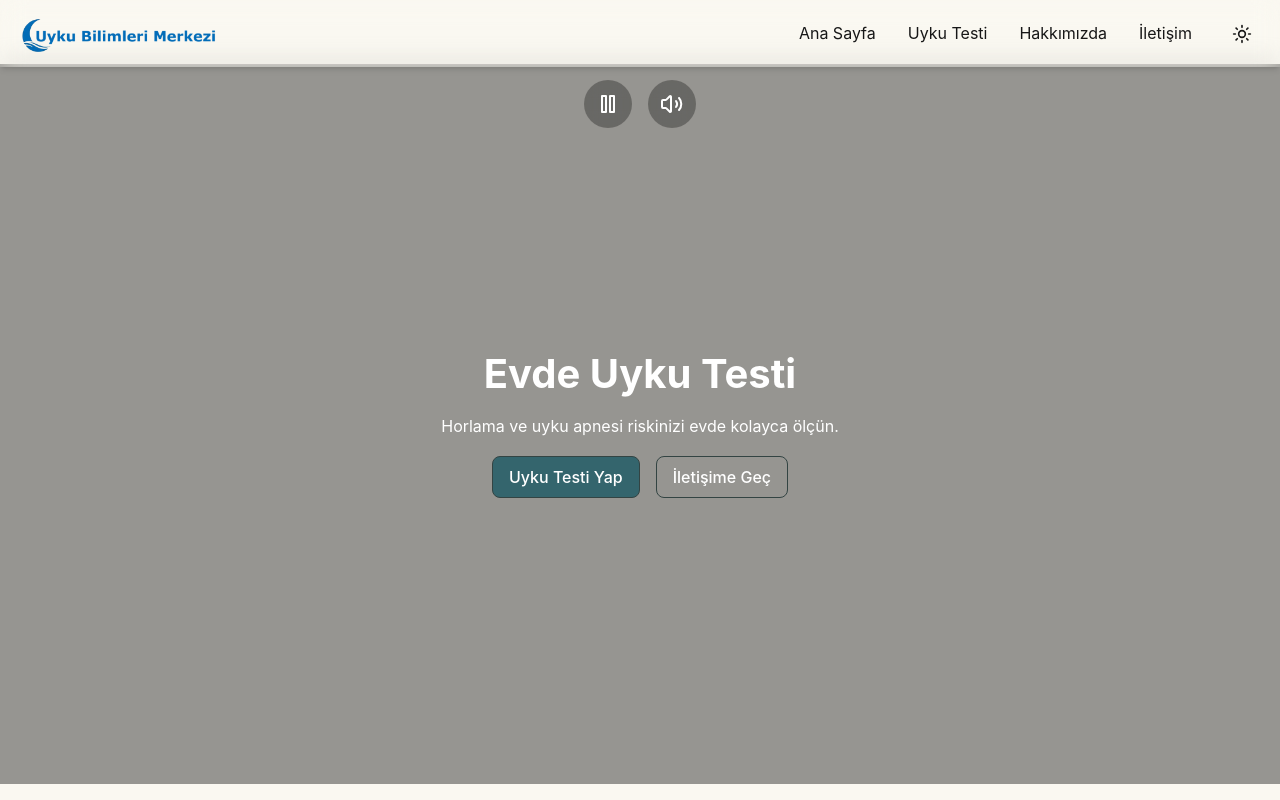
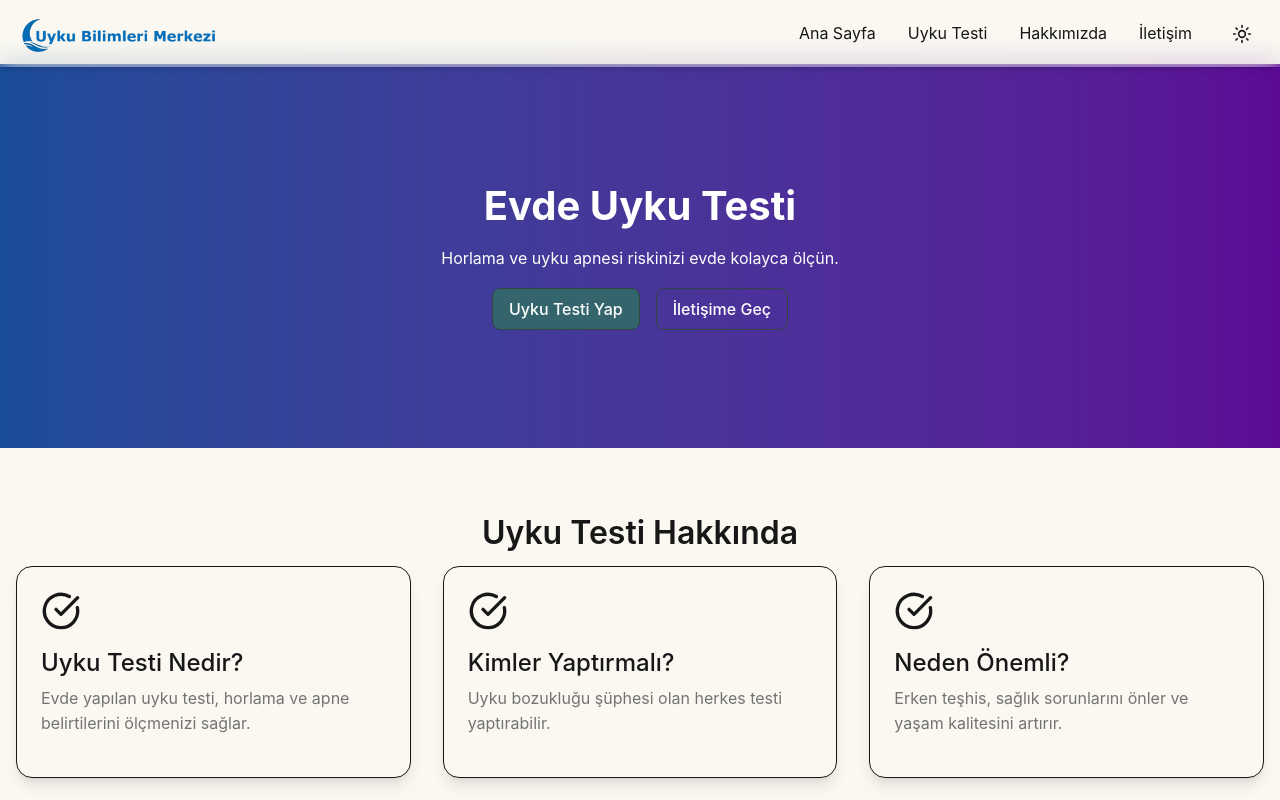
Before and after one commit to enka78/evde-uyku-testi, a Next.js app: page / in a window 1280 px wide. Shown: the top 800 px of the page. Built offline with nearby package versions, Linux system fonts and the light colour scheme.

Commit message:
beş commit

```diff
--- a/components/HeroSection.jsx
+++ b/components/HeroSection.jsx
@@ -9,6 +9,10 @@ export default function HeroSection() {
   const [isPlaying, setIsPlaying] = useState(true);
   const [player, setPlayer] = useState(null);
 
+  // Video configuration - update VIDEO_ID when a new video is available
+  const ENABLE_VIDEO = false; // Set to true when ready
+  const VIDEO_ID = "T8r_MJ26pMc"; // Update with new video ID when available
+
   // YouTube player options
   const opts = {
     height: "100%",
@@ -19,7 +23,7 @@ export default function HeroSection() {
       controls: 0,
       mute: 0,
       loop: 1,
-      playlist: "T8r_MJ26pMc", // Required for looping
+      playlist: VIDEO_ID, // Required for looping
       modestbranding: 1,
       showinfo: 0,
       rel: 0,
@@ -46,6 +50,10 @@ export default function HeroSection() {
   const onEnd = (event) => {
     // Restart video when it ends (loop)
     event.target.playVideo();
+  };
+
+  const onError = (error) => {
+    console.error("YouTube player error:", error);
   };
 
   const togglePlay = () => {
@@ -117,23 +125,30 @@ export default function HeroSection() {
         </motion.div>
       </div>
 
-      {/* Video container with responsive aspect ratio */}
+      {/* Video container with responsive aspect ratio or static background */}
+      {ENABLE_VIDEO ? (
         <div className="relative w-full aspect-video">
+          {console.log("Rendering YouTube component with video ID:", VIDEO_ID)}
           <YouTube
-          videoId="T8r_MJ26pMc"
+            videoId={VIDEO_ID}
             opts={opts}
             onReady={onReady}
             onPlay={onPlay}
             onPause={onPause}
             onEnd={onEnd}
+            onError={onError}
             className="absolute inset-0 w-full h-full object-cover"
           />
         </div>
+      ) : (
+        <div className="relative w-full h-96 bg-gradient-to-r from-blue-500 to-purple-600"></div>
+      )}
 
       {/* Overlay to reduce video visibility */}
       <div className="absolute inset-0 bg-black/40"></div>
 
-      {/* Control buttons - centered at top */}
+      {/* Control buttons - centered at top (only shown when video is enabled) */}
+      {ENABLE_VIDEO && (
         <div className="absolute top-4 left-1/2 transform -translate-x-1/2 z-10 flex gap-4">
           <button
             onClick={togglePlay}
@@ -216,6 +231,7 @@ export default function HeroSection() {
             )}
           </button>
         </div>
+      )}
 
       {/* Mobile: Content below video */}
       <div className="md:hidden w-full">
```
Lines whose indentation alone changed are shown as unchanged.
